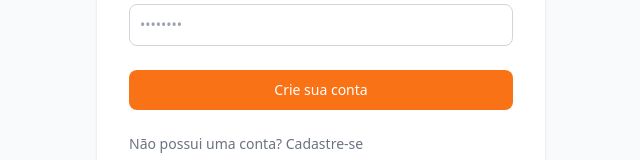
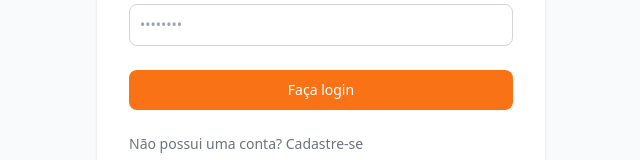
Before and after one commit to zecamaia/FastSnackRestfull, a React (Vite) app in the folder client/: page /login in a window 1280 px wide. Shown: the part 438-598 px from the top of the page, without its empty margins (319-959 px from the left). Built offline with nearby package versions, Linux system fonts and the light colour scheme.

Commit message:
ajustes tela de login

```diff
--- a/client/src/pages/Login/Login.jsx
+++ b/client/src/pages/Login/Login.jsx
@@ -38,13 +38,18 @@
       });
       setIsLoading(false)
       console.log("fim request")
-      const {token, role} = response.data;
+      const token = response.data;
+      const msg = response.data.msg
       localStorage.setItem('token', token)
-
+      MySwal.fire({
+        icon: "success",
+        title: "Sucesso",
+        text: msg
+      });
       navigate('/eventos')
     } catch (error) {
       console.log(error)
-      setErro(error.response?.data?.erro || "Erro ao cadastrar");
+      setErro(error.response?.data?.erro || "Erro ao logar");
       MySwal.fire({
         icon: "error",
         title: "Erro",
@@ -102,8 +107,7 @@
                     />
                   </div>
                   <button type="submit"
-                          className="w-full text-white bg-orange-500 hover:bg-orange-700 focus:ring-4 focus:outline-none focus:ring-orange-300 font-medium rounded-lg text-sm px-5 py-2.5 text-center ">Crie
-                    sua conta
+                          className="w-full text-white bg-orange-500 hover:bg-orange-700 focus:ring-4 focus:outline-none focus:ring-orange-300 font-medium rounded-lg text-sm px-5 py-2.5 text-center ">Faça login
                   </button>
                   <p className="text-sm font-light text-gray-500 ">
                     Não possui uma conta? <span
```
